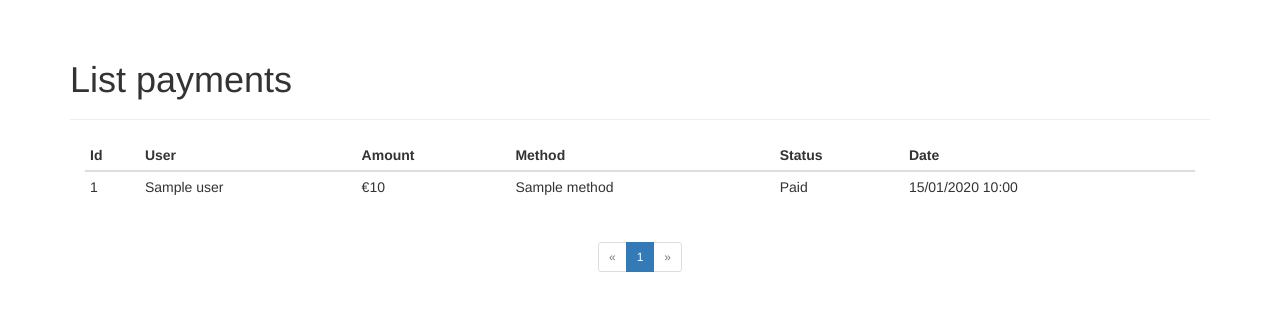
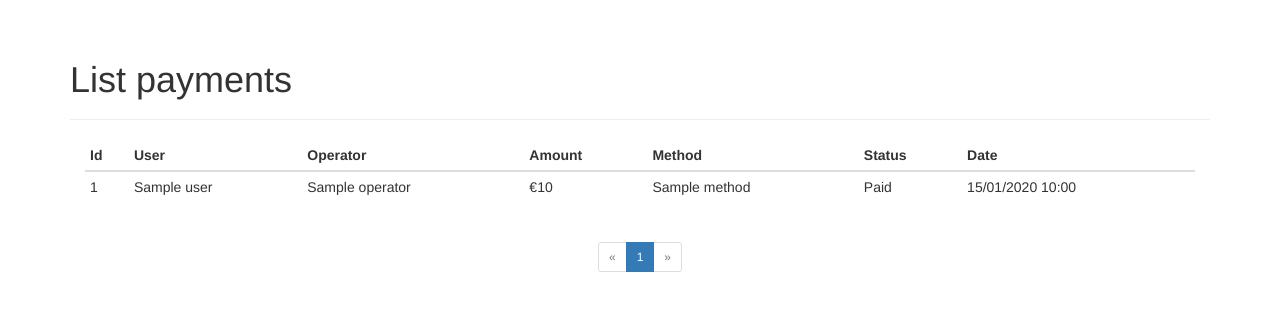
Before and after one commit to mbtronics/BAB, a Python web app: template app/templates/payment/list.html in a window 1280 px wide. Shown: the part 52-363 px from the top of the page. Run offline with Jinja, Linux system fonts and the light colour scheme; the template is opened without the code that fills it: most values are stand-ins (such as "Sample title", 1, 10 or a date in 2020); some libraries are stand-ins or nearby versions.

Commit message:
Show operator in payment list

```diff
--- a/app/templates/payment/_macros.html
+++ b/app/templates/payment/_macros.html
@@ -1,6 +1,6 @@
 {% import "_macros.html" as macros with context %}
 
-{% macro view_payments_widget(payments, pagination, endpoint) %}
+{% macro view_payments_widget(payments, pagination, endpoint, show_operator=false) %}
 
 {% if payments %}
     <table class="table table-condensed table-hover">
@@ -8,6 +8,9 @@
             <tr>
                 <th>Id</th>
                 <th>User</th>
+                {% if show_operator %}
+                    <th>Operator</th>
+                {% endif %}
                 <th>Amount</th>
                 <th>Method</th>
                 <th>Status</th>
@@ -21,6 +24,9 @@
                     {{ payment.id }}
                 </td>
                 <td>{{ payment.user.name }}</td>
+                {% if show_operator %}
+                    <td>{{ payment.operator.name }}</td>
+                {% endif %}
                 <td>&euro;{{ payment.amount }}</td>
                 <td>{{ payment.method }}</td>
                 <td>{{ payment.status }}</td>
--- a/app/templates/payment/list.html
+++ b/app/templates/payment/list.html
@@ -10,7 +10,7 @@
 </div>
 
 <div class="col-md-12">
-    {{ macros.view_payments_widget(payments, pagination, '.list_payments') }}
+    {{ macros.view_payments_widget(payments, pagination, '.list_payments', show_operator=true) }}
 </div>
 
 {% endblock %}
```
